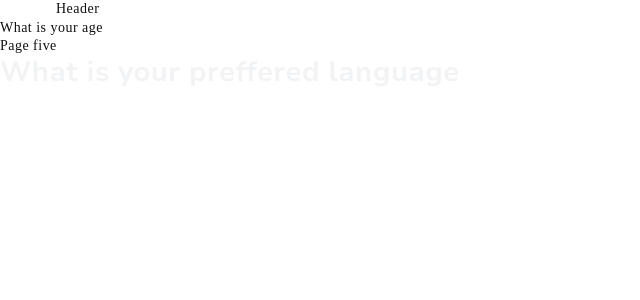
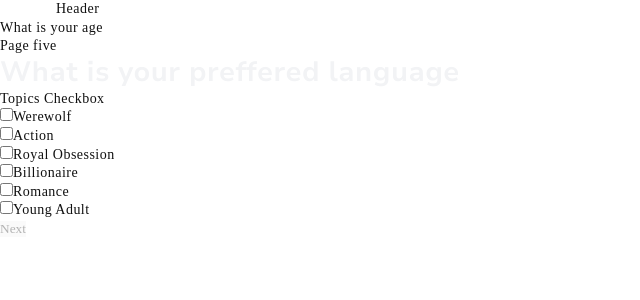
Before and after one commit to NNaumenko83/quiz-test-task, a React (Vite) app: page /quiz/5 in a window 1280 px wide. Shown: the top 300 px of the page, without its empty margins (0-640 px from the left). Built offline with nearby package versions, Linux system fonts and the light colour scheme.

Commit message:
ADD: TopicsForm

```diff
--- /dev/null
+++ b/src/components/FavoriteTopicsForm/FavoriteTopicsForm.tsx
@@ -0,0 +1,75 @@
+import React, { useState, useEffect } from 'react'
+// import { useNavigate } from 'react-router-dom'
+
+const TOPICS: string[] = [
+    'Werewolf',
+    'Action',
+    'Royal Obsession',
+    'Billionaire',
+    'Romance',
+    'Young Adult',
+]
+
+const FavoriteTopicsForm = () => {
+    const [selectedTopics, setSelectedTopics] = useState<string[]>([])
+    console.log('selectedTopics:', selectedTopics)
+    const quizString = localStorage.getItem('quiz')
+    const quiz = quizString ? JSON.parse(quizString) : null
+
+    // const navigate = useNavigate()
+    useEffect(() => {
+        const topicsFromLocalStorage: string[] = quiz?.topics || []
+        setSelectedTopics(topicsFromLocalStorage)
+    }, [])
+
+    const handleCheckboxChange = (topic: string): void => {
+        const updatedTopics: string[] = selectedTopics.includes(topic)
+            ? selectedTopics.filter(item => item !== topic)
+            : [...selectedTopics, topic]
+
+        setSelectedTopics(updatedTopics)
+        localStorage.setItem(
+            'quiz',
+            JSON.stringify({ ...quiz, topics: updatedTopics }),
+        )
+    }
+
+    const handleSubmit: React.MouseEventHandler<HTMLButtonElement> = (
+        e,
+    ): void => {
+        e.preventDefault()
+
+        if (selectedTopics.length > 3) {
+            console.log('More than three')
+        }
+    }
+
+    return (
+        <div>
+            <h2>Topics Checkbox</h2>
+            <form>
+                {TOPICS.map((topic, index) => (
+                    <div key={index}>
+                        <input
+                            type="checkbox"
+                            id={`topic-${index}`}
+                            value={topic}
+                            checked={selectedTopics.includes(topic)}
+                            onChange={() => handleCheckboxChange(topic)}
+                        />
+                        <label htmlFor={`topic-${index}`}>{topic}</label>
+                    </div>
+                ))}
+                <button
+                    type="submit"
+                    onClick={handleSubmit}
+                    disabled={selectedTopics.length === 0}
+                >
+                    Next
+                </button>
+            </form>
+        </div>
+    )
+}
+
+export default FavoriteTopicsForm
--- a/src/components/HatesForm/HatesForm.tsx
+++ b/src/components/HatesForm/HatesForm.tsx
@@ -1,4 +1,5 @@
 import React, { useState, useEffect } from 'react'
+import { useNavigate } from 'react-router-dom'
 
 const HATES: string[] = [
     'Lack of logic',
@@ -11,6 +12,7 @@ const HatesForm = () => {
     const [selectedHates, setSelectedHates] = useState<string[]>([])
     const quizString = localStorage.getItem('quiz')
     const quiz = quizString ? JSON.parse(quizString) : null
+    const navigate = useNavigate()
 
     useEffect(() => {
         const hatesFromLocalStorage: string[] = quiz?.hates || []
@@ -29,8 +31,13 @@ const HatesForm = () => {
         )
     }
 
-    const handleNextClick = (): void => {
+    const handleSubmit: React.MouseEventHandler<HTMLButtonElement> = (
+        e,
+    ): void => {
+        e.preventDefault()
+
         console.log('AAAAAA')
+        navigate('/quiz/5')
     }
 
     return (
@@ -49,7 +56,11 @@ const HatesForm = () => {
                         <label htmlFor={`hate-${index}`}>{hate}</label>
                     </div>
                 ))}
-                <button type="button" onClick={handleNextClick}>
+                <button
+                    type="submit"
+                    onClick={handleSubmit}
+                    disabled={selectedHates.length === 0}
+                >
                     Next
                 </button>
             </form>
--- a/src/pages/PageFive/PageFive.tsx
+++ b/src/pages/PageFive/PageFive.tsx
@@ -2,6 +2,7 @@ import React from 'react'
 import Title from '../../components/Title/Title'
 
 import { useTranslation } from 'react-i18next'
+import FavoriteTopicsForm from '../../components/FavoriteTopicsForm/FavoriteTopicsForm'
 
 const PageFive = () => {
     const { t } = useTranslation()
@@ -10,6 +11,7 @@ const PageFive = () => {
             <h2>{t('what_is_your_age')}</h2>
             Page five
             <Title>What is your preffered language</Title>
+            <FavoriteTopicsForm />
         </div>
     )
 }
```
